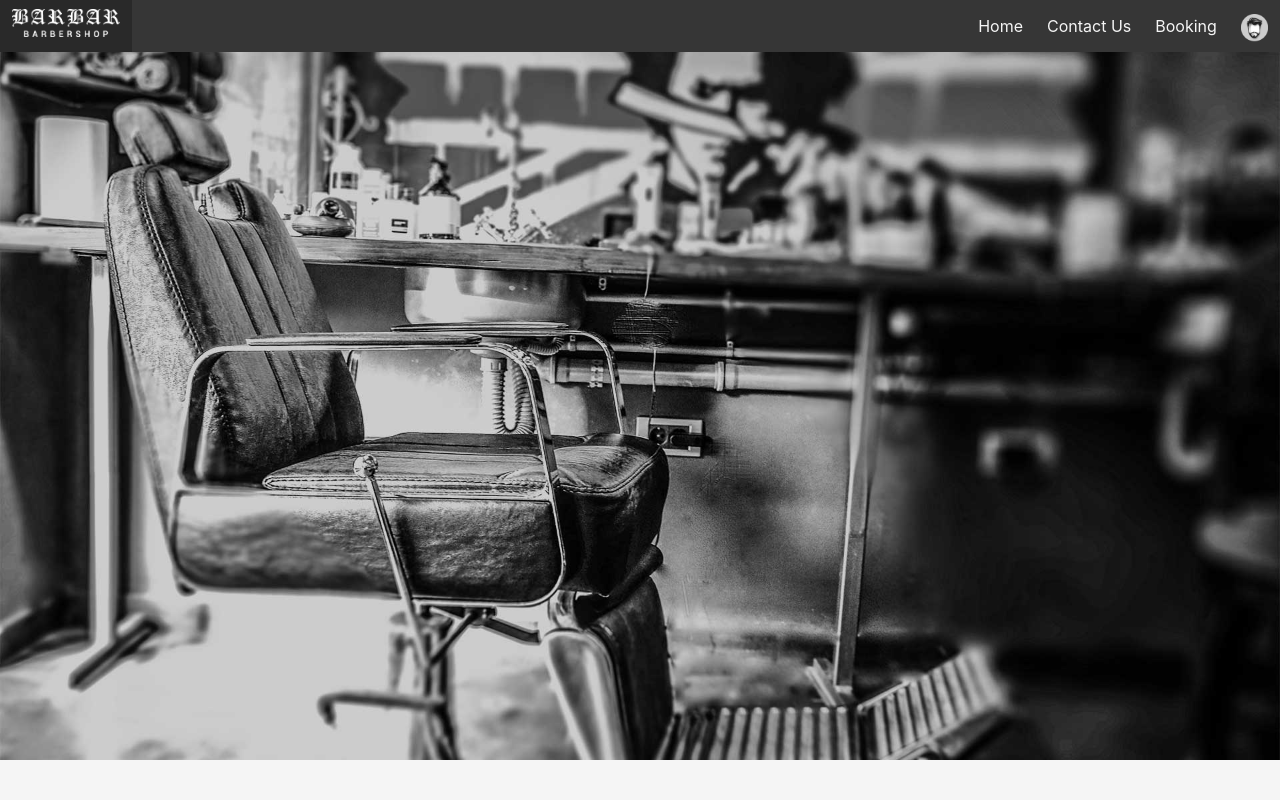
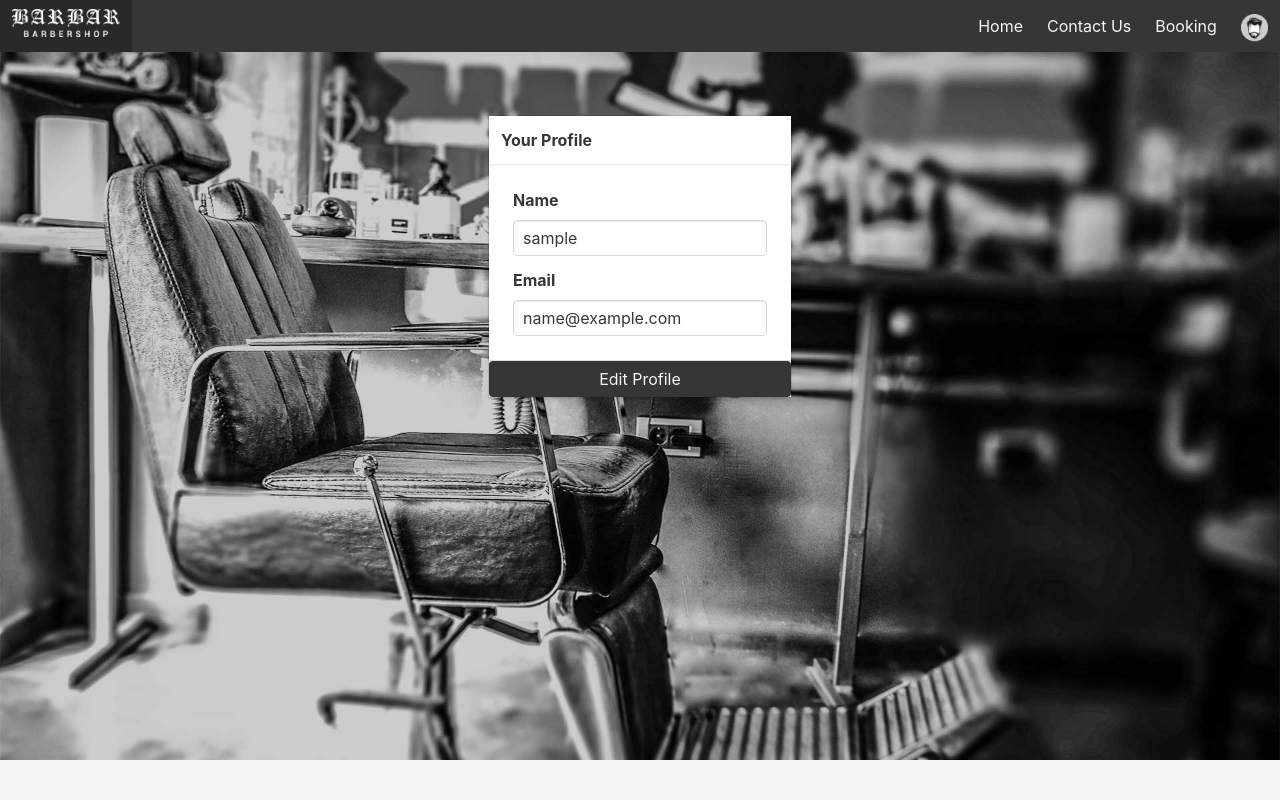
Before and after one commit to niusindra/Tubes_PAW, a PHP site: page /dashboard/profile.php?id=1 in a window 1280 px wide. Run offline with PHP 8.4, Linux system fonts and the light colour scheme; the visitor is signed in with stand-in values (Sample User, id 1); tables that the repository leaves empty or names only in its code hold one stand-in row (values such as "Sample post"); some libraries are stand-ins or nearby versions.

Commit message:
halaman profile

```diff
--- a/dashboard/indexuser.php
+++ b/dashboard/indexuser.php
@@ -1,4 +1,6 @@
-<?php include '../layout/dashboarduser.php';?>
+<?php include '../layout/dashboarduser.php';
+$id=$_GET['id'];?>
+
 <div class="homeStyle">
 
     </div>
--- a/dashboard/profile.php
+++ b/dashboard/profile.php
@@ -1,7 +1,37 @@
-<?php include '../layout/dashboarduser.php';?>
-    <div class="homeStyle">
+<?php include '../layout/dashboarduser.php';
+$id=$_GET['id'];
+        $query = mysqli_query($con, "SELECT * FROM users where id='$id'") or die(mysqli_error($con));
+        $data = mysqli_fetch_assoc($query)?>
 
-    </div>
+        <div class="columns" style="margin-top: 80px;">
+            <div class="column is-one-quarter" style="margin:auto;">
+            <div class="card">
+                <header class="card-header">
+                    <p class="card-header-title">
+                        Your Profile
+                    </p>
+                </header>
+                <form action="./proses/prosesRegister.php" method="POST">
+                <div class="card-content">
+                    <div class="field">
+                        <p class="control">
+                            <label class="label">Name</label>
+                            <input class="input" name="name"  type="text" placeholder="Name" value=<?php echo $data['username'] ?>>
+                        </p>
+                        </div>
+                        <div class="field">
+                         <p class="control">
+                             <label class="label">Email</label>
+                             <input name="email" class="input" type="email" placeholder="Email" value=<?php echo $data['email'] ?>>
+                        </p>
+                        </div>
+                        </div>
+                        <footer class="card-footer">
+                            <input name="store" type="submit" value="Edit Profile" style="padding: 0px !important" class="card-footer-item button is-dark">
+                        </footer>
+                </div>
+                </form>
+
     </body>
     </html>
     <style lang="css">
--- a/index.php
+++ b/index.php
@@ -7,7 +7,7 @@
     <link rel="stylesheet" href="./css/style.css">
     <link rel="stylesheet" href="./css/bulma-0.7.5/css/bulma.min.css">
 
-    <title>Home</title>
+    <title>BarBarbershop</title>
 </head>
   <body>
   <div class="backgroundAll"></div>
--- a/layout/dashboarduser.php
+++ b/layout/dashboarduser.php
@@ -4,6 +4,7 @@ if(!$_SESSION['isLogin']){
     header("location: ../login_page.php");
 }else{
     include('../db.php');
+    $id=$_GET['id'];
 }
 echo '
 <!DOCTYPE html>
@@ -14,10 +15,11 @@ echo '
     <meta http-equiv="X-UA-Compatible" content="ie=edge">
     <link rel="stylesheet" href="../css/bulma-0.7.5/css/bulma.min.css">
     <link rel="stylesheet" href="../css/style.css">
-    <link href="~bulma-calendar/dist/css/bulma-calendar.min.css" rel="stylesheet">
+    <link href="../bulma-calendar/dist/css/bulma-calendar.min.css" rel="stylesheet">
     <title>BarBarbershop</title>
 </head>
-<script src="~bulma-calendar/dist/js/bulma-calendar.min.js"></script>
+<script src="../bulma-calendar/dist/js/bulma-calendar.min.js"></script>
+// <script src="../script/script.js"></script>
   <body>
   <div class="backgroundAll"></div>
   <nav class="navbar is-dark is-fixed-top" role="navigation" aria-label="main navigation">
@@ -41,15 +43,15 @@ echo '
 
 
 
-                <a class="navbar-item" href="./indexuser.php">
+                <a class="navbar-item" href="../dashboard/indexuser.php?id='.$id.'">
                     Home
                 </a>
 
-                <a class="navbar-item" href="./contactususer.php">
+                <a class="navbar-item" href="../dashboard/contactususer.php?id='.$id.'">
                     Contact Us
                 </a>
 
-                <a class="navbar-item" href="./bookinguser.php">
+                <a class="navbar-item" href="../dashboard/bookinguser.php?id='.$id.'">
                     Booking
                 </a>
 
@@ -60,7 +62,7 @@ echo '
                         </figure>
                     </a>
                     <div class="navbar-dropdown is-right">
-                        <a class="navbar-item">
+                        <a class="navbar-item" href="../dashboard/profile.php?id='.$id.'">
                             Profile
                         </a>
                         <a class="navbar-item">
--- a/proses/prosesLogin.php
+++ b/proses/prosesLogin.php
@@ -13,7 +13,7 @@ if(isset($_POST['login'])){
             session_start();
             $_SESSION['isLogin'] = true;
             $_SESSION['user'] = $user;
-            echo '<script>window.location = "../dashboard/indexuser.php"</script>';
+            echo '<script>window.location = "../layout/dashboarduser.php?id='.$user['id'].'"</script>';
         }else{
             echo '<script>alert("Email or Password Invalid"); window.location = "../login_page.php"</script>';
         }
```
